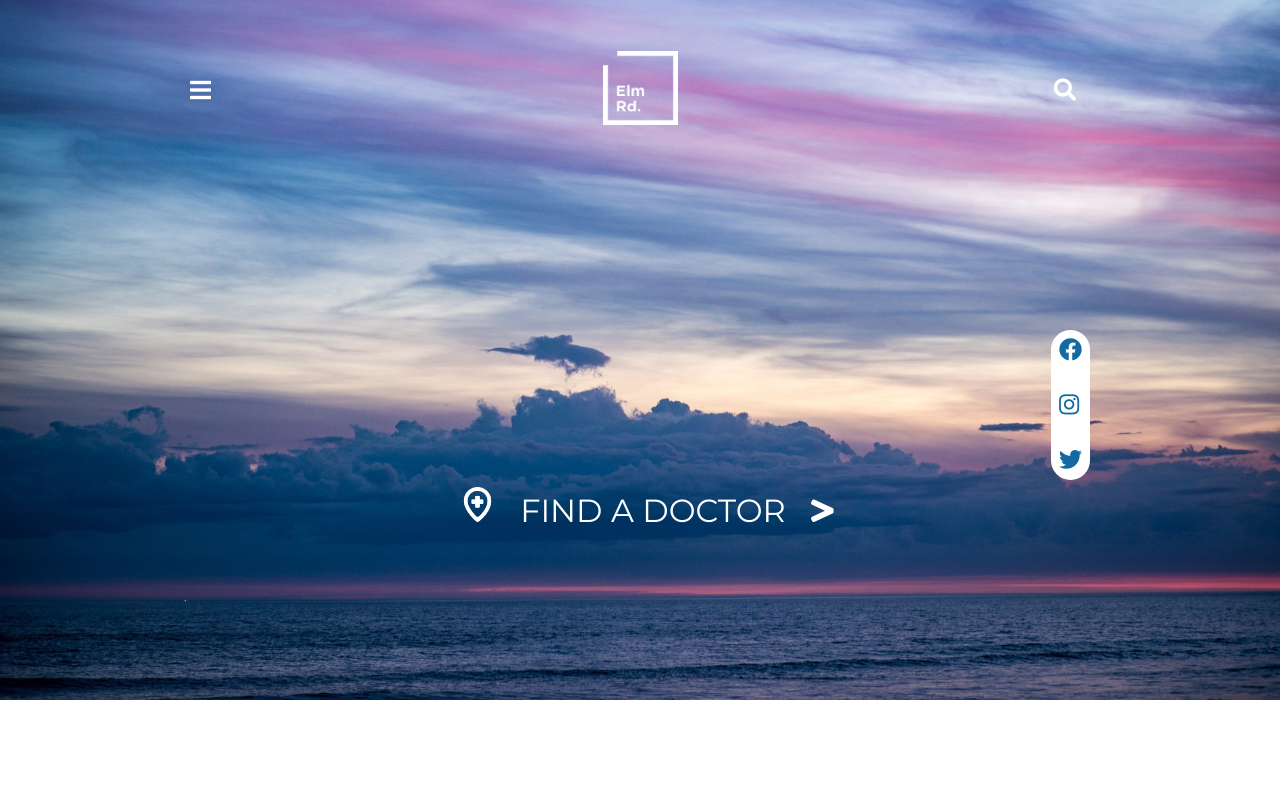
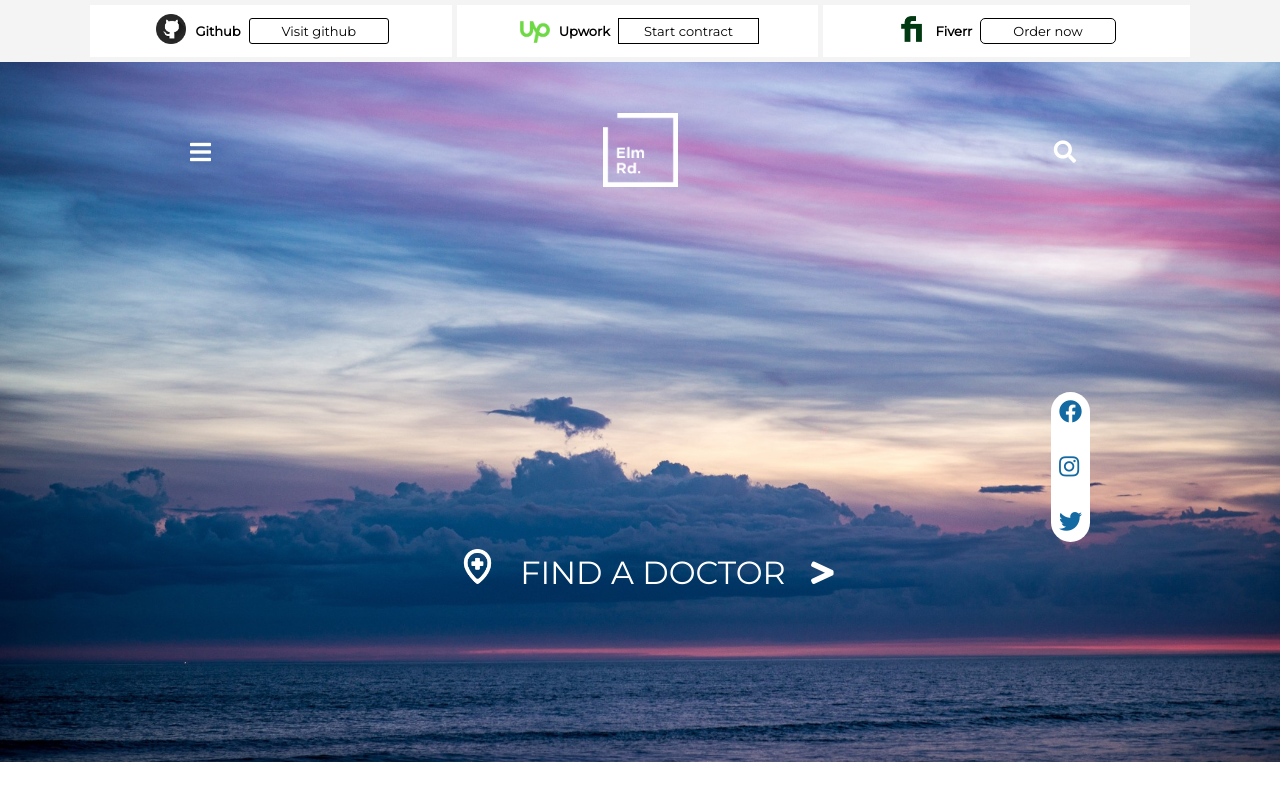
Before and after one commit to MrBasit/ELMRD, a plain HTML site: page index.html in a window 1280 px wide. Shown: the top 800 px of the page. Drawn offline with Linux system fonts and the light colour scheme.

Commit message:
freelancing attached

```diff
--- a/index.html
+++ b/index.html
@@ -13,6 +13,36 @@
 
 </head>
 <body>
+	<!-- Freelancing -->
+
+	<div class="freelancing">
+		<div class="freelance-container">
+			<div  id="github" class="freelance">
+				<a href="https://github.com/mrbasit" class="img" target="_blank">
+					<img class="imgleave" src="image/new.png">
+					<img class="imghover" src="image/newwhite.png">
+				</a>
+				<p> Github</p>
+				<a href="https://github.com/mrbasit" target="_blank" class="button"> Visit github</a>
+			</div>
+			<div id="upwork" class="freelance">
+				<a href="https://www.upwork.com/freelancers/~015224734dafe31cf8" class="img" target="_blank">
+					<img class="imgleave" src="image/upwork.png">
+					<img class="imghover" src="image/upwork.png">
+				</a>
+				<p> Upwork</p>
+				<a href="https://www.upwork.com/freelancers/~015224734dafe31cf8" class="button" target="_blank"> Start contract</a>
+			</div>
+			<div id="fiverr" class="freelance">
+				<a href="https://www.fiverr.com/techsol_030" class="img" target="_blank">
+					<img class="imgleave" src="image/fiver1.png">
+					<img class="imghover" src="image/fiver.png">
+				</a>
+				<p> Fiverr</p>
+				<a href="https://www.fiverr.com/techsol_030" class="button" target="_blank">Order now</a>
+			</div>
+		</div>
+	</div>
 	<!-- Header -->
 
 	<header>
--- a/ipad.css
+++ b/ipad.css
@@ -1,4 +1,14 @@
 @import url("./style.css");
+
+.freelance p{
+    display: none;
+}
+.freelance a.button{
+    font-size: 10px;
+    padding: 4px 16px;
+    display: 3px 16px;
+}
+
 /*
 =============================
 COMMON STYLING
--- a/mobile.css
+++ b/mobile.css
@@ -1,5 +1,8 @@
 @import url("./style.css");
 
+.freelance a.button{
+    display: none;
+}
 
 /*
 =====================================================
--- a/style.css
+++ b/style.css
@@ -82,6 +82,118 @@ COMMON CONTAINER (DISCRIPTION)( 6 )( 5 )( footer )
 	align-items: center;
 	justify-content: center;
 	justify-content: space-between;
+}
+/*
+==================
+Freelance
+==================
+*/
+
+.freelancing{
+	background-color: #f4f4f4;
+	margin: auto;
+	padding: 5px 0px;
+}
+.freelance-container{
+	display: flex;
+	max-width: 1100px;
+	/* border:1px solid black; */
+	margin: auto;
+	background-color: #fff;
+}
+.freelance{
+	width: 33.33%;
+	padding: 1px 0px;
+	border-right: 5px solid #f4f4f4;
+	display: flex;
+	align-items: center;
+	justify-content: center;
+}
+.freelance-container > :last-child{
+	border:none;
+}
+.freelance *{
+	margin: 4px
+}
+.freelance p{
+    font-size: small;
+    font-weight: bold;
+}
+.freelance img{
+	width: 25px;
+}
+.freelance .imghover{
+	display: none;
+}
+.freelance:hover{
+	background-color: Black;
+	color: white;
+}
+.freelance:hover a.button{
+	color: white;
+	border:1px solid white;
+}
+.freelance:hover .imghover{
+	display: inline-block;
+}
+.freelance:hover .imgleave{
+	display: none;
+}
+.freelance a.button{
+	text-decoration: none;
+	color: black;
+	border:1px solid black;
+    padding: 4px 32px;
+    font-size: small;
+	border-radius: 5px;
+}
+.freelance a.img{
+	display: block;
+	width: 30px;
+}
+.freelance a.img img{
+	width: 100%;
+}
+
+#upwork a.button{
+   padding-right: 25px;
+   padding-left: 25px;
+   border-radius: 0px;
+ }
+ #github a.button{
+ 	border-radius: 3px;
+ }
+ #github:hover a.button{
+ 	border-color: green;
+
+ 	font-weight: bold;
+ 	  background: linear-gradient(to bottom, #85DC65, #5EB33E);
+
+ }
+ #github a.img,#upwork a.img {
+	 padding-right: 5px;
+	 width: 35px;
+ }
+ #upwork:hover a.button{
+     background-color: #31A200;
+     border:1px solid green;
+     border-color: rgb(18, 171, 15);
+ }
+ #upwork a.img img{
+	 margin-top: 10px;
+ }
+#upwork:hover{
+	background-color: rgb(0, 55, 82);
+}
+#fiverr:hover a.button{
+	background-color: #01AB2A;
+	border:1px solid green;
+}
+#fiverr:hover{
+	background-color: rgb(0, 26, 0);
+}
+#fiverr img{
+	width:21px;
 }
 /*
 =============================
```
Also changed, not shown: image/fiver.png (added), image/fiver1.png (added), image/new.png (added), image/newwhite.png (added), image/upwork.png (added).
